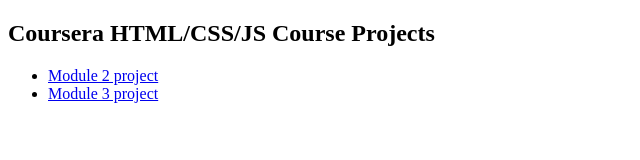
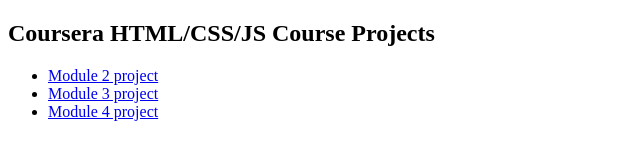
Before and after one commit to galbacarys/coursera-html-css-js, a plain HTML site: page index.html in a window 1280 px wide. Shown: the whole page, without its empty margins (0-640 px from the left). Drawn offline with Linux system fonts and the light colour scheme.

Commit message:
Updating index.html to include module 4.

```diff
--- a/index.html
+++ b/index.html
@@ -12,6 +12,7 @@
         <ul>
             <li><a href="module-2/index.html">Module 2 project</a></li>
             <li><a href="module-3/index.html">Module 3 project</a></li>
+            <li><a href="module-4/index.html">Module 4 project</a></li>
         </ul>
     </body>
 </html>
```
